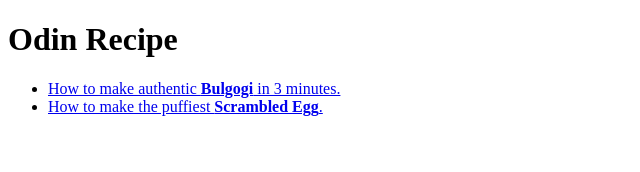
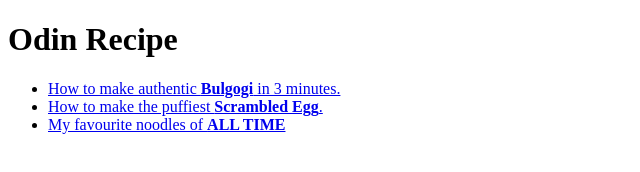
Before and after one commit to sungahn93/top-project, a plain HTML site: page project-1-recipes/index.html in a window 1280 px wide. Shown: the whole page, without its empty margins (0-640 px from the left). Drawn offline with Linux system fonts and the light colour scheme.

Commit message:
Updated: index page

```diff
--- a/project-1-recipes/index.html
+++ b/project-1-recipes/index.html
@@ -14,6 +14,10 @@
             <li><a href="recipes/scramegg.html">How to make the puffiest <strong>Scrambled Egg</strong>.</a>
             </li>
 
+            <li>
+                <a href="recipes/beefnoodles.html">My favourite noodles of <strong>ALL TIME</strong></a>
+            </li>
+
         </ul>
 
     </body>
```
